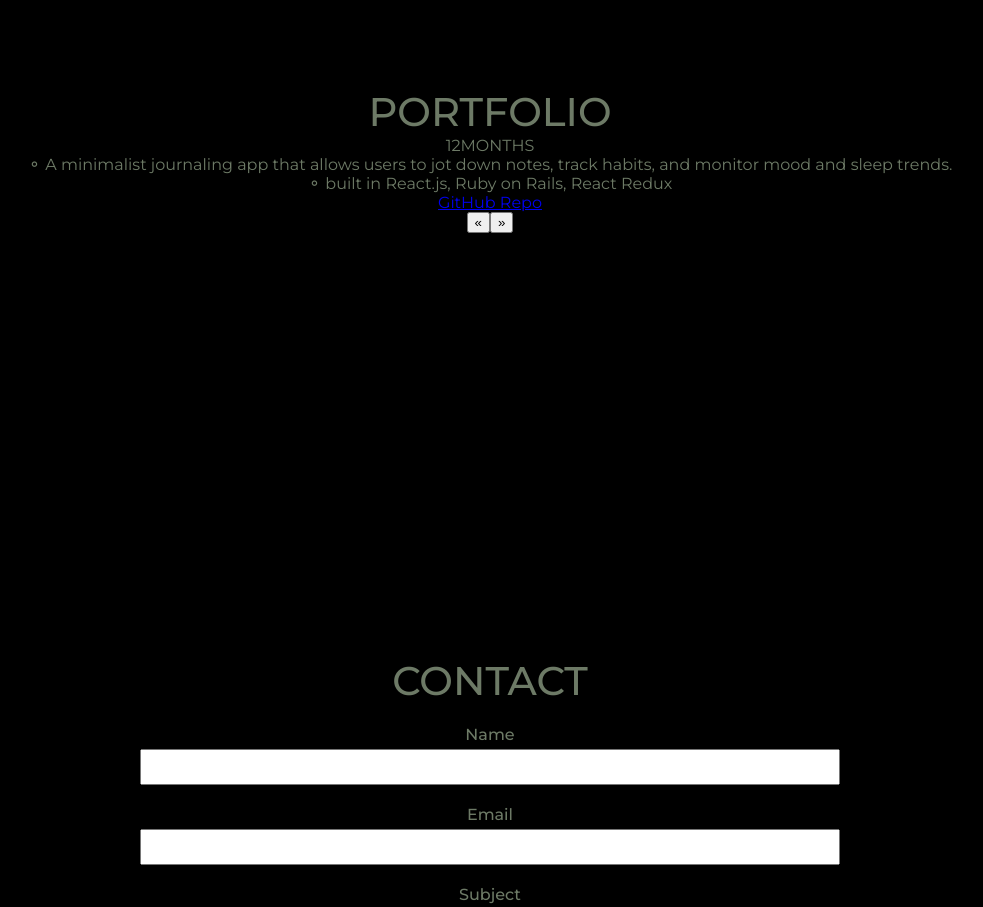
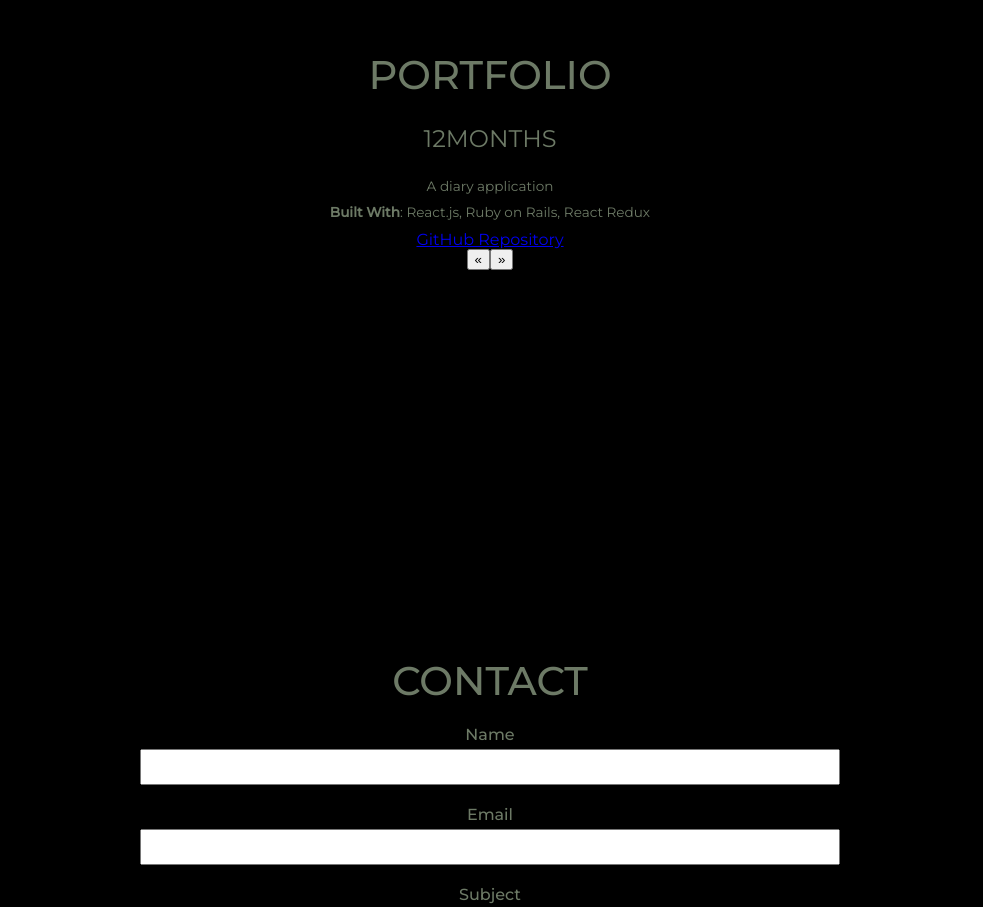
Before and after one commit to billyott/personal-site, a React (Create React App) app: page /portfolio in a window 1280 px wide. Shown: the part 1840-2747 px from the top of the page, without its empty margins (150-1133 px from the left). Built offline with nearby package versions, Linux system fonts and the light colour scheme.

Commit message:
update app descriptions

```diff
--- a/src/components/portfolio.js
+++ b/src/components/portfolio.js
@@ -44,10 +44,10 @@ class Portfolio extends React.Component {
                     <div className="portfolio__prev-container-content">
                         <div className="portfolio__prev-details">
                             <div className="portfolio__prev-title">{this.state.selectedProject['title']}</div>
-                            <div className="portfolio__prev-desc">⚬ {this.state.selectedProject['desc']}</div>
-                            <div className="portfolio__prev-stack">⚬ built in {this.state.selectedProject['stack']}</div>
+                            <div className="portfolio__prev-desc">{this.state.selectedProject['desc']}</div>
+                            <div className="portfolio__prev-stack"><b>Built With</b>: {this.state.selectedProject['stack']}</div>
                             <div className="portfolio__prev-github-container">
-                                <a className="portfolio__prev-github" href={this.state.selectedProject['github']} target="_blank" rel="noreferrer">GitHub Repo</a>
+                                <a className="portfolio__prev-github" href={this.state.selectedProject['github']} target="_blank" rel="noreferrer">GitHub Repository</a>
                             </div>
                         </div>
                         <div className="portfolio__player-container">
--- a/src/components/portfolio.scss
+++ b/src/components/portfolio.scss
@@ -13,4 +13,32 @@
         font-size: 2.5rem;
         font-weight: 500;
     }
+
+    // &__prev-details {
+    //     max-width: 600px;
+    // }
+
+    &__prev-title {
+        margin-top: 25px;
+        font-size: 1.5rem;
+    }
+
+    &__prev-desc {
+        margin-top: 25px;
+        font-size: 0.85rem;
+    }
+
+    &__prev-stack {
+        margin-top: 10px;
+        font-size: 0.85rem;
+    }
+
+    &__prev-github-container {
+        margin-top: 10px;
+    }
+
+    &__player-container {
+        height: 100%;
+        max-height: 400px;
+    }
 }
--- a/src/data/project-data.json
+++ b/src/data/project-data.json
@@ -4,7 +4,7 @@
         "title": "12MONTHS",
         "prevImg": "./assets/twelvemonths-preview.png",
         "stack": "React.js, Ruby on Rails, React Redux",
-        "desc": "A minimalist journaling app that allows users to jot down notes, track habits, and monitor mood and sleep trends.",
+        "desc": "A diary application",
         "github": "https://github.com/billyott/twelve-months-client",
         "youtube": "https://www.youtube.com/watch?v=Pwc1hHV852g"
     },
@@ -13,7 +13,7 @@
         "title": "Flash Flip",
         "prevImg": "./assets/flashflip-preview.png",
         "stack": "React.js, Ruby on Rails",
-        "desc": "A flash card application to help with studying any topic. Includes a 'game' feature to help with testing.",
+        "desc": "A flash card application",
         "github": "https://github.com/billyott/flash-flip-client",
         "youtube": "https://www.youtube.com/watch?v=KvWOtRugWLg"
     },
@@ -22,7 +22,7 @@
         "title": "Completionist",
         "prevImg": "./assets/completionist-preview.png",
         "stack": "JavaScript, Ruby on Rails",
-        "desc": "A basic task tracker.",
+        "desc": "A task tracking application",
         "github": "https://github.com/bfeldman/completionist-frontend",
         "youtube": "https://www.youtube.com/watch?v=hXr_y20hb7g"
     },
@@ -31,7 +31,7 @@
         "title": "Scrambled",
         "prevImg": "./assets/scrambled-preview.png",
         "stack": "Ruby",
-        "desc": "A CLI word scramble game written completely in Ruby.",
+        "desc": "A CLI puzzle game application",
         "github": "https://github.com/billyott/scrambled",
         "youtube": "https://www.youtube.com/watch?v=K8k6POBPFfU"
     }
```
